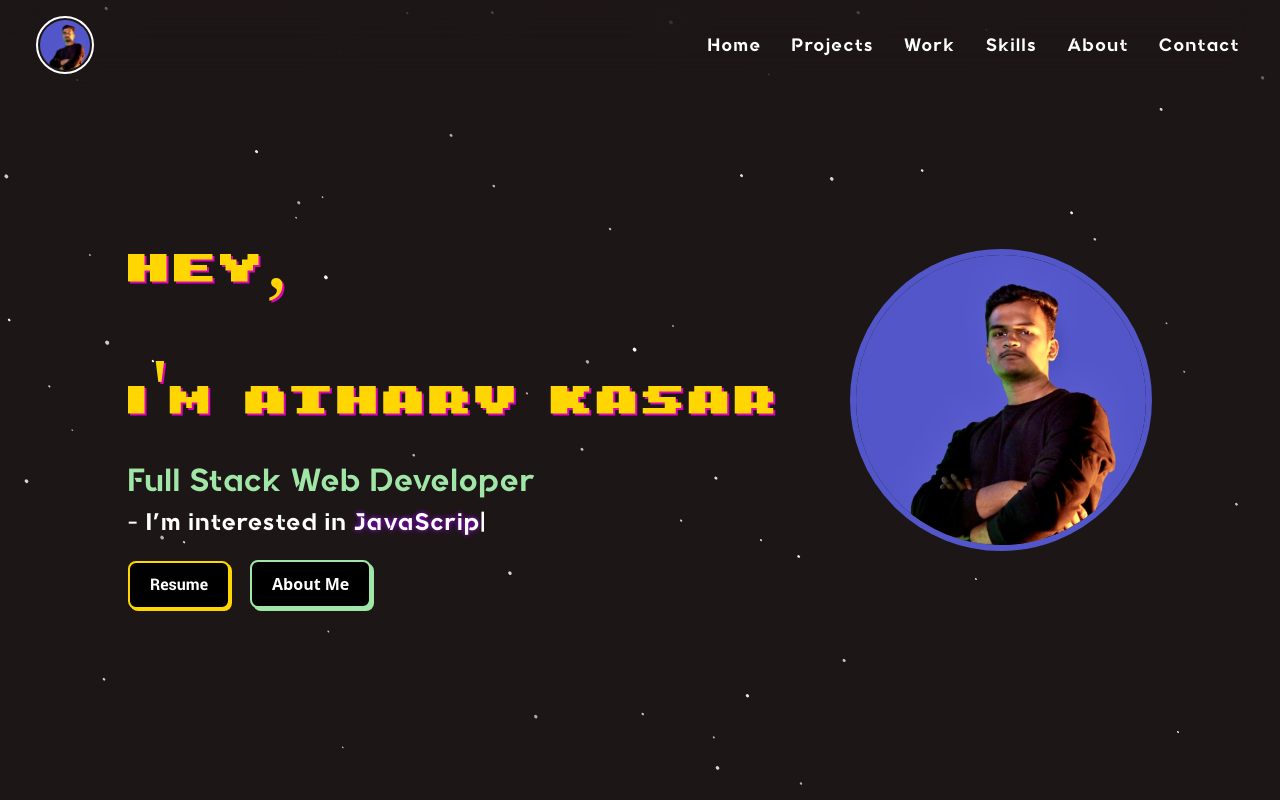
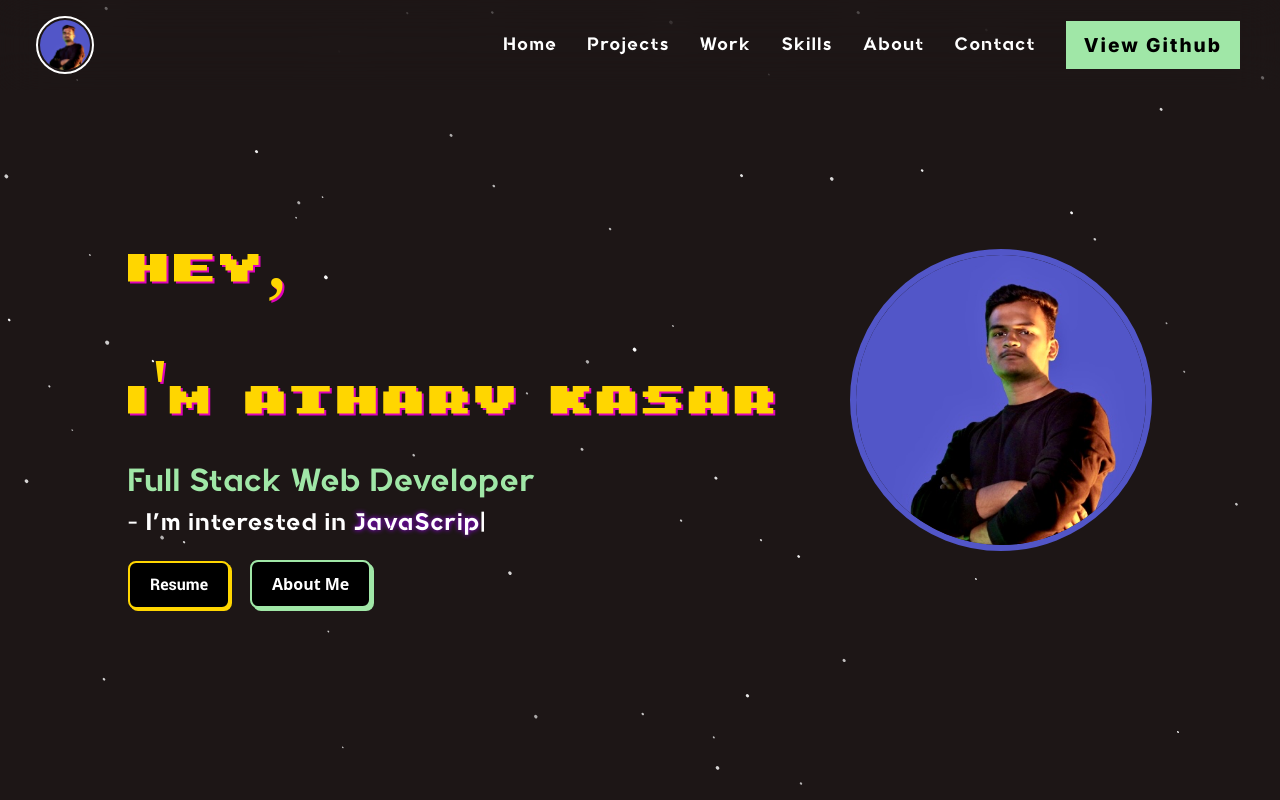
Before and after one commit to AtharvKasar04/Portfolio_Website_Revamped, a React (Vite) app in the folder client/: page / in a window 1280 px wide. Shown: the top 800 px of the page. Built offline with nearby package versions, Linux system fonts and the light colour scheme; a web font is replaced by a local one.

Commit message:
github button added

```diff
--- a/client/src/assets/styles/Navbar.css
+++ b/client/src/assets/styles/Navbar.css
@@ -11,6 +11,7 @@
     left: 0;
     z-index: 1000;
     backdrop-filter: blur(20px);
+    /* border: 2px solid red; */
 }
 
 /* Profile Image Styling */
@@ -35,6 +36,7 @@
     gap: 30px;
     font-family: 'Quantify';
     letter-spacing: 2px;
+    align-items: center;
 }
 
 .nav-links li {
@@ -99,3 +101,21 @@
     background-color: #FFD600; /* Yellow progress bar */
     transition: width 0.2s ease-in-out;
 }
+
+#viewGithubButton{
+    font-family: 'Inter';
+    border: 2px solid #A0E7A7;
+    background-color: #A0E7A7;
+    color: black;
+    font-weight: 800;
+    font-size: 1.2rem;
+    padding: 8px 16px;
+    cursor: pointer;
+    transition: 0.3s ease-out;
+}
+
+#viewGithubButton:hover{
+    background-color: transparent;
+    box-shadow: 3px 3px 0px 1px #A0E7A7;
+    color: white;
+}
--- a/client/src/components/Navbar.tsx
+++ b/client/src/components/Navbar.tsx
@@ -45,6 +45,10 @@ const Navbar: React.FC = () => {
                     <li onClick={() => scrollToSection("skills")}>Skills</li>
                     <li onClick={() => scrollToSection("about")}>About</li>
                     <li onClick={() => scrollToSection("contact")}>Contact</li>
+
+                    <a href="https://github.com/AtharvKasar04" target="_blank">
+                        <button id="viewGithubButton">View Github</button>
+                    </a>
                 </ul>
 
                 <div className="menu-icon" onClick={toggleMenu}>
```
